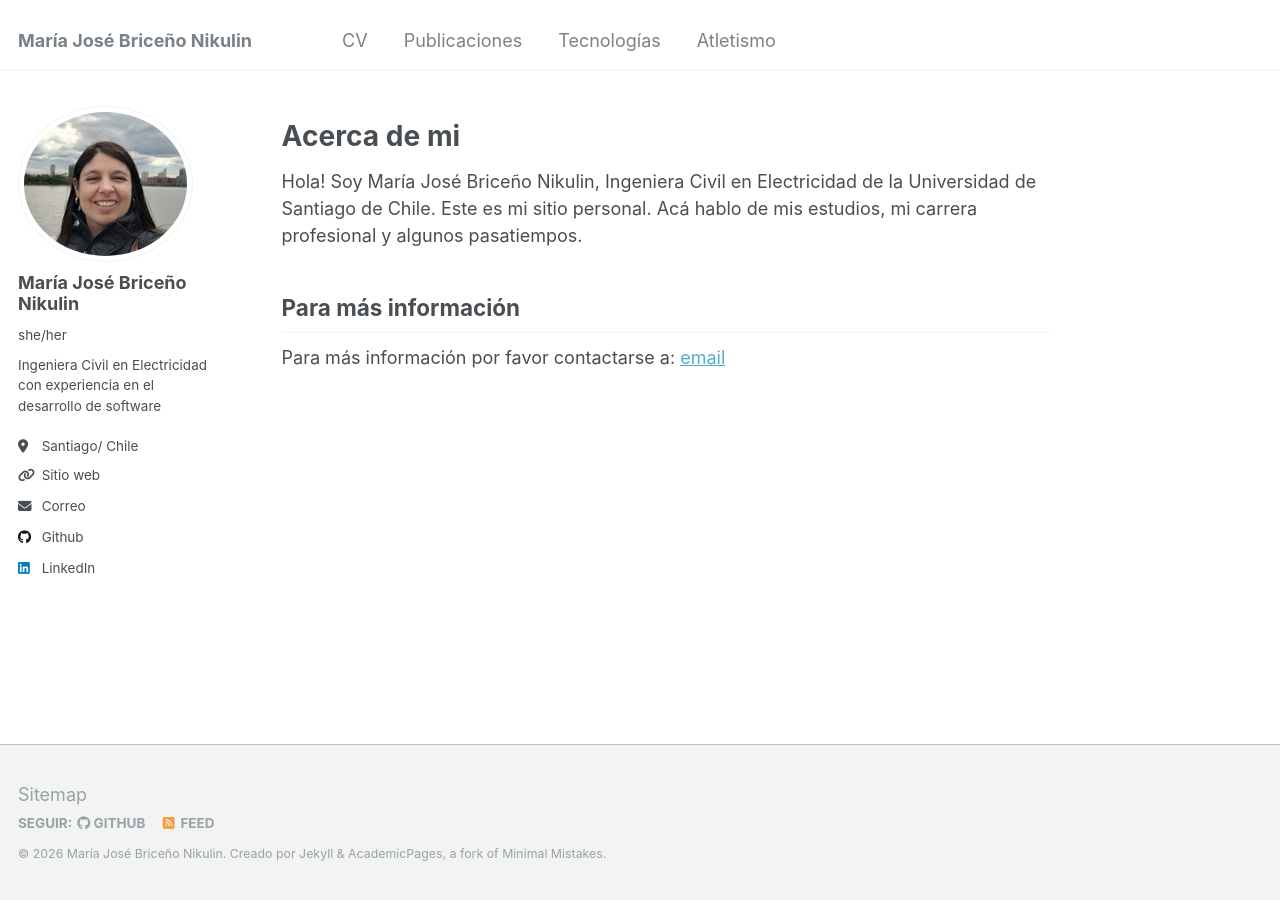
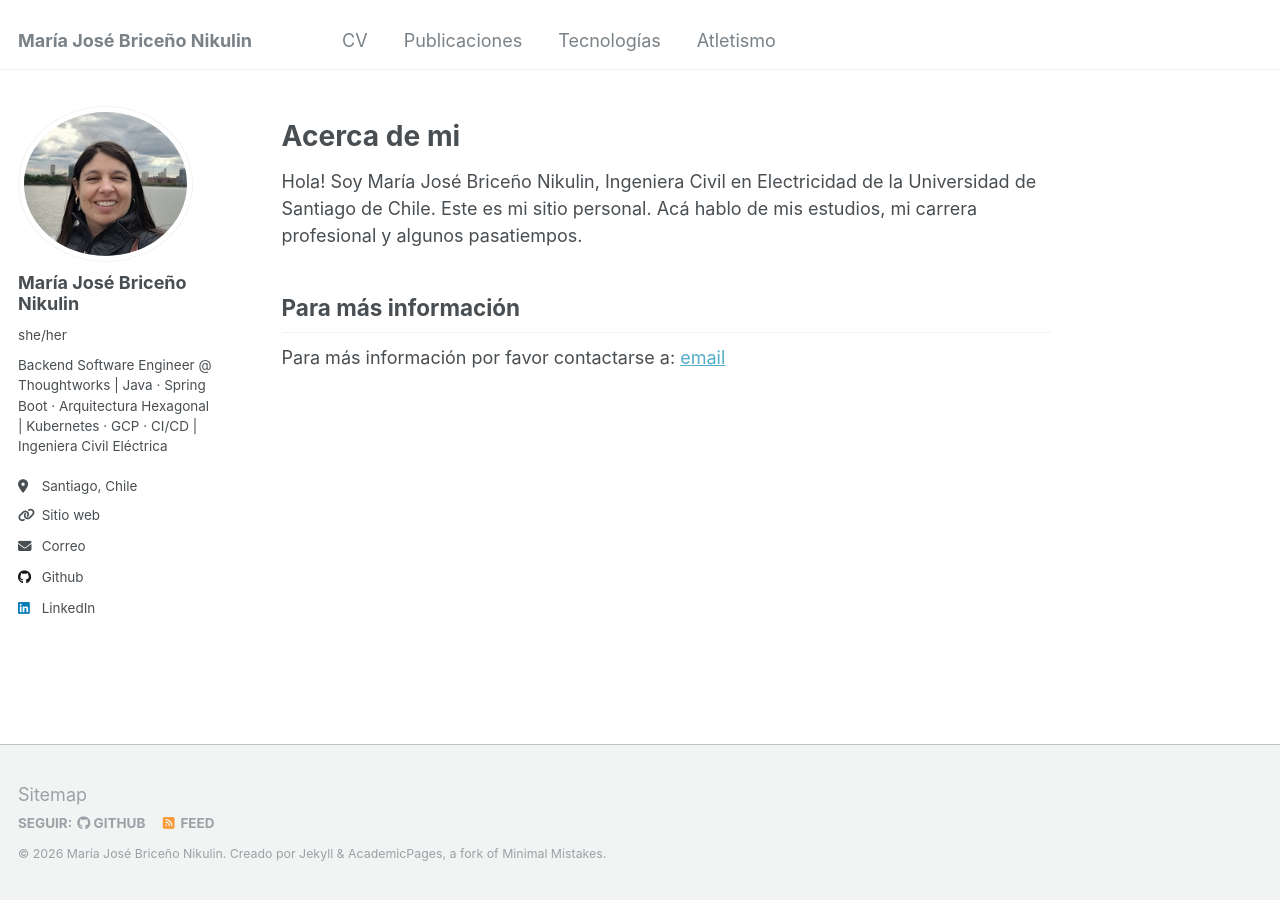
Before and after one commit to majobrini/majobrini.github.io, a Jekyll site: the page built from _pages/about.md, in a window 1280 px wide. Built offline with Jekyll 4.4.1, drawn with Linux system fonts in a browser that asks for light colours.

Commit message:
Actualiza bio, descripción y ubicación en _config.yml

```diff
--- a/_config.yml
+++ b/_config.yml
@@ -11,7 +11,7 @@ locale                   : "es"
 title                    : "María José Briceño Nikulin"
 title_separator          : "-"
 name                     : &name ""
-description              : &description "Software Engineer"
+description              : &description "Backend Software Engineer en Thoughtworks. Java, Spring Boot, arquitectura hexagonal, Kubernetes, GCP y CI/CD. Ingeniera Civil Eléctrica."
 url                      : https://majobrini.github.io # the base hostname & protocol for your site e.g. "https://mmistakes.github.io"
 baseurl                  : "" # the subpath of your site, e.g. "/blog"
 repository               : "majobrini/academicpages.github.io"
@@ -24,8 +24,8 @@ author:
   avatar           : "bio-photo-2.jpg"
   name             : "María José Briceño Nikulin"
   pronouns         : "she/her"
-  bio              : "Ingeniera Civil en Electricidad con experiencia en el desarrollo de software"
-  location         : "Santiago/ Chile"
+  bio              : "Backend Software Engineer @ Thoughtworks | Java · Spring Boot · Arquitectura Hexagonal | Kubernetes · GCP · CI/CD | Ingeniera Civil Eléctrica"
+  location         : "Santiago, Chile"
   uri              :  "https://majobrini.github.io"
   email            : "mjnikulin@gmail.com"
 
@@ -96,7 +96,7 @@ facebook:
   username               :
   app_id                 :
   publisher              :
-og_image                 :  # Open Graph/Twitter default site image
+og_image                 : "bio-photo-2.jpg" # Open Graph/Twitter default site image
 # For specifying social profiles
 # - https://developers.google.com/structured-data/customize/social-profiles
 social:
```
